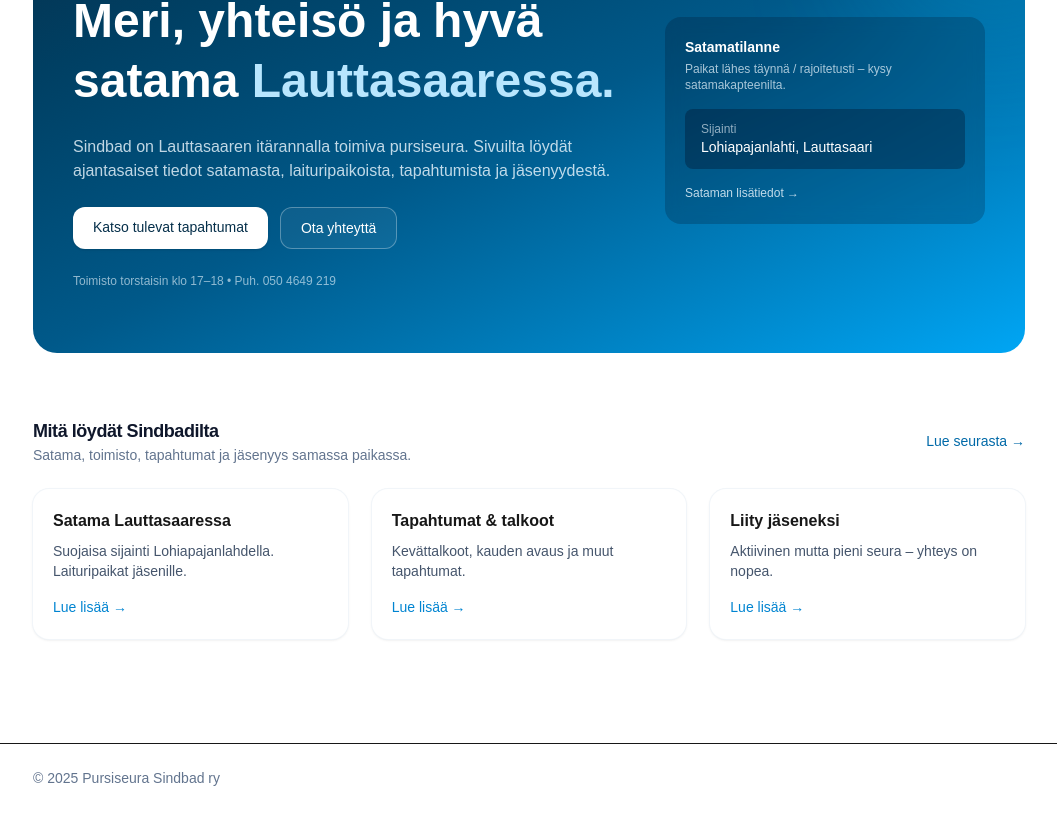
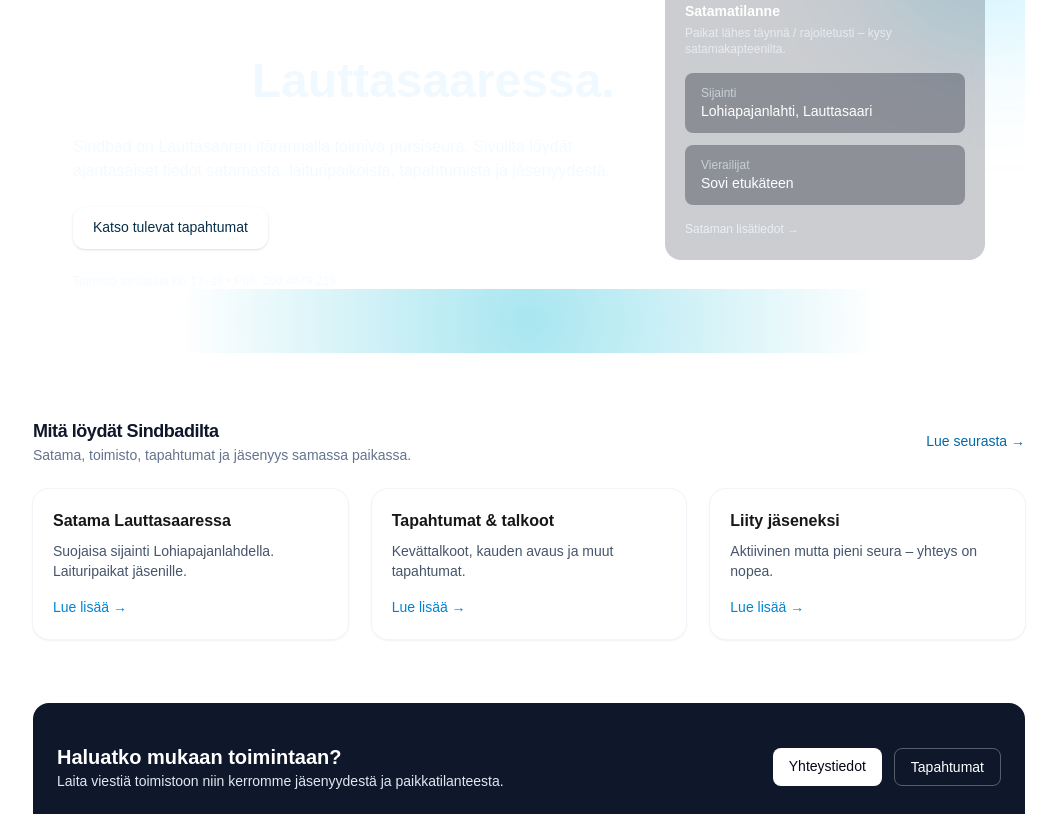
Before and after one commit to joniwinsten-lab/sindbad, a Next.js app: page / in a window 1280 px wide. Shown: the part 218-1032 px from the top of the page, without its empty margins (111-1168 px from the left). Built offline with nearby package versions, Linux system fonts and the light colour scheme; no server answers; the database is empty.

Commit message:
add animated ocean background to hero

```diff
--- a/app/page.tsx
+++ b/app/page.tsx
@@ -1,7 +1,6 @@
 // app/page.tsx
 import Link from "next/link";
 import { getSiteSettings } from "@/lib/siteSettings";
-export const dynamic = "force-dynamic";
 
 const features = [
   {
@@ -21,21 +20,27 @@
   },
 ];
 
+export const dynamic = "force-dynamic";
+
 export default async function HomePage() {
   const settings = await getSiteSettings();
 
   return (
     <div className="space-y-16">
-      {/* HERO */}
-      <section className="relative overflow-hidden rounded-3xl bg-gradient-to-br from-sky-950 via-sky-800 to-sky-500 px-6 py-16 text-white md:px-10">
+      {/* HERO merellisellä taustalla */}
+      <section className="relative overflow-hidden rounded-3xl ocean-bg px-6 py-16 text-white md:px-10">
+        {/* kevyt kohina päälle */}
+        <div className="pointer-events-none absolute inset-0 bg-[radial-gradient(circle,rgba(255,255,255,0.12)_0,rgba(255,255,255,0)_55%)] opacity-50" />
+        {/* koristepallo */}
         <div className="pointer-events-none absolute -right-24 -top-24 h-64 w-64 rounded-full bg-sky-400/20 blur-3xl" />
         <div className="mx-auto flex max-w-5xl flex-col gap-10 md:flex-row md:items-center">
-          <div className="flex-1 space-y-6">
+          <div className="relative z-10 flex-1 space-y-6">
             <p className="text-xs uppercase tracking-[0.35em] text-sky-100/80">
               Pursiseura Sindbad ry
             </p>
             <h1 className="text-4xl font-semibold leading-tight md:text-5xl">
-              Meri, yhteisö ja hyvä satama <span className="text-sky-200">Lauttasaaressa.</span>
+              Meri, yhteisö ja hyvä satama{" "}
+              <span className="text-sky-50/95">Lauttasaaressa.</span>
             </h1>
             <p className="max-w-xl text-sky-50/80">
               Sindbad on Lauttasaaren itärannalla toimiva pursiseura. Sivuilta löydät ajantasaiset
@@ -55,7 +60,7 @@
                 Ota yhteyttä
               </Link>
             </div>
-            <p className="text-xs text-sky-50/60">
+            <p className="text-xs text-sky-50/70">
               {settings?.office_hours
                 ? `Toimisto: ${settings.office_hours}`
                 : "Toimisto torstaisin klo 17–18"}
@@ -64,7 +69,7 @@
           </div>
 
           {/* oikean reunan kortti */}
-          <div className="w-full max-w-sm rounded-2xl bg-slate-950/20 p-5 backdrop-blur md:w-80">
+          <div className="relative z-10 w-full max-w-sm rounded-2xl bg-slate-950/20 p-5 backdrop-blur md:w-80">
             <h2 className="text-sm font-semibold">Satamatilanne</h2>
             <p className="mt-1 text-xs text-sky-50/70">
               {settings?.harbor_status
@@ -76,6 +81,10 @@
                 <p className="text-xs text-sky-50/60">Sijainti</p>
                 <p className="text-sm font-medium">Lohiapajanlahti, Lauttasaari</p>
               </div>
+              <div className="rounded-lg bg-slate-950/30 px-4 py-3">
+                <p className="text-xs text-sky-50/60">Vierailijat</p>
+                <p className="text-sm font-medium">Sovi etukäteen</p>
+              </div>
             </div>
             <Link
               href="/satama"
@@ -85,6 +94,9 @@
             </Link>
           </div>
         </div>
+
+        {/* pieni aalto hero-osan alalaitaan */}
+        <div className="pointer-events-none absolute inset-x-0 bottom-0 h-16 bg-[radial-gradient(circle,rgba(6,182,212,0.35)_0,rgba(6,182,212,0)_70%)]" />
       </section>
 
       {/* PALVELUT */}
@@ -104,7 +116,10 @@
         </div>
         <div className="mt-6 grid gap-6 md:grid-cols-3">
           {features.map((f) => (
-            <div key={f.title} className="rounded-2xl bg-white p-5 shadow-sm ring-1 ring-slate-100">
+            <div
+              key={f.title}
+              className="rounded-2xl bg-white p-5 shadow-sm ring-1 ring-slate-100"
+            >
               <h3 className="text-base font-semibold">{f.title}</h3>
               <p className="mt-2 text-sm text-slate-600">{f.desc}</p>
               <Link href={f.href} className="mt-4 inline-block text-sm font-medium text-sky-600">
@@ -114,6 +129,32 @@
           ))}
         </div>
       </section>
+
+      {/* CTA */}
+      <section className="mx-auto max-w-5xl rounded-2xl bg-slate-900 px-6 py-10 text-white">
+        <div className="flex flex-col gap-4 md:flex-row md:items-center md:justify-between">
+          <div>
+            <h2 className="text-xl font-semibold">Haluatko mukaan toimintaan?</h2>
+            <p className="text-sm text-slate-200">
+              Laita viestiä toimistoon niin kerromme jäsenyydestä ja paikkatilanteesta.
+            </p>
+          </div>
+          <div className="flex gap-3">
+            <Link
+              href="/yhteystiedot"
+              className="rounded-lg bg-white px-4 py-2 text-sm font-medium text-slate-950"
+            >
+              Yhteystiedot
+            </Link>
+            <Link
+              href="/tapahtumat"
+              className="rounded-lg border border-white/30 px-4 py-2 text-sm font-medium text-white"
+            >
+              Tapahtumat
+            </Link>
+          </div>
+        </div>
+      </section>
     </div>
   );
 }
```
